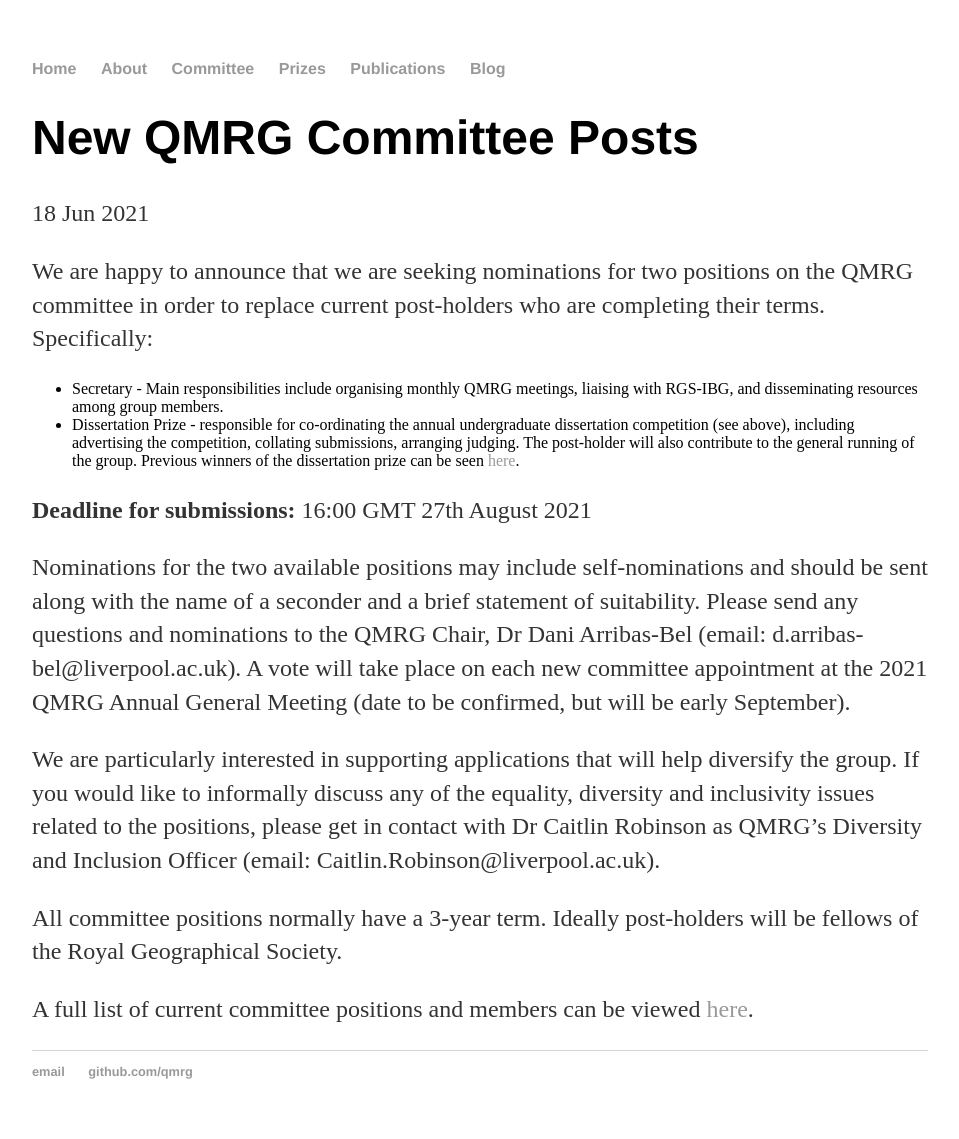
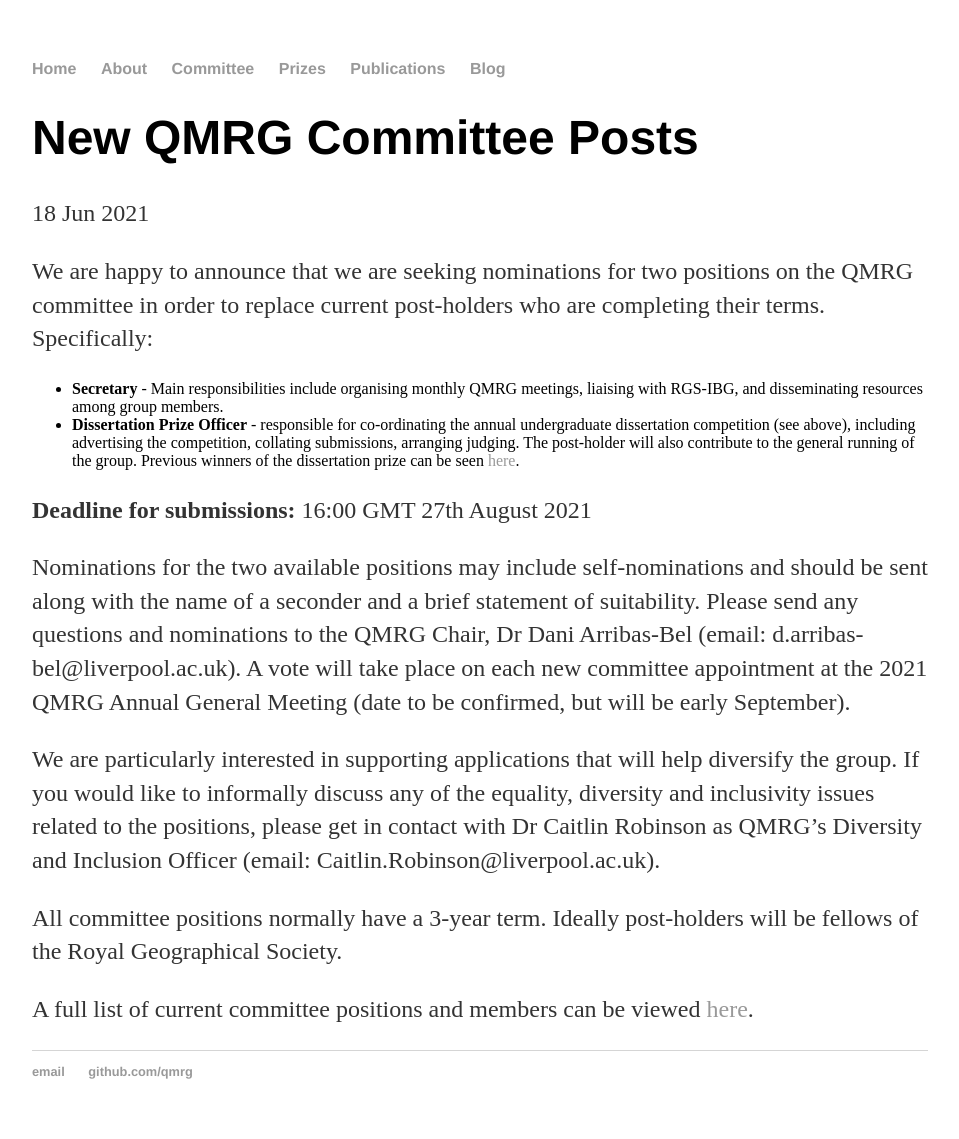
Before and after one commit to qmrg/qmrg.github.io, a Jekyll site: the page built from _posts/2021-6-18-New-Posts.md, in a window 1280 px wide. Shown: the whole page, without its empty margins (160-1119 px from the left). Built offline with Jekyll 4.4.1, drawn with Linux system fonts in a browser that asks for light colours.

Commit message:
Update 2021-6-18-New-Posts.md

```diff
--- a/_posts/2021-6-18-New-Posts.md
+++ b/_posts/2021-6-18-New-Posts.md
@@ -6,8 +6,8 @@ date: 2021-06-18
 
 We are happy to announce that we are seeking nominations for two positions on the QMRG committee in order to replace current post-holders who are completing their terms. Specifically:
 
-* Secretary - Main responsibilities include organising monthly QMRG meetings, liaising with RGS-IBG, and disseminating resources among group members.
-* Dissertation Prize - responsible for co-ordinating the annual undergraduate dissertation competition (see above), including advertising the competition, collating submissions, arranging judging. The post-holder will also contribute to the general running of the group. Previous winners of the dissertation prize can be seen [here](https://qmrg.github.io/prizes).
+* **Secretary** - Main responsibilities include organising monthly QMRG meetings, liaising with RGS-IBG, and disseminating resources among group members.
+* **Dissertation Prize Officer** - responsible for co-ordinating the annual undergraduate dissertation competition (see above), including advertising the competition, collating submissions, arranging judging. The post-holder will also contribute to the general running of the group. Previous winners of the dissertation prize can be seen [here](https://qmrg.github.io/prizes).
 
 **Deadline for submissions:** 16:00 GMT 27th August 2021
 
```
